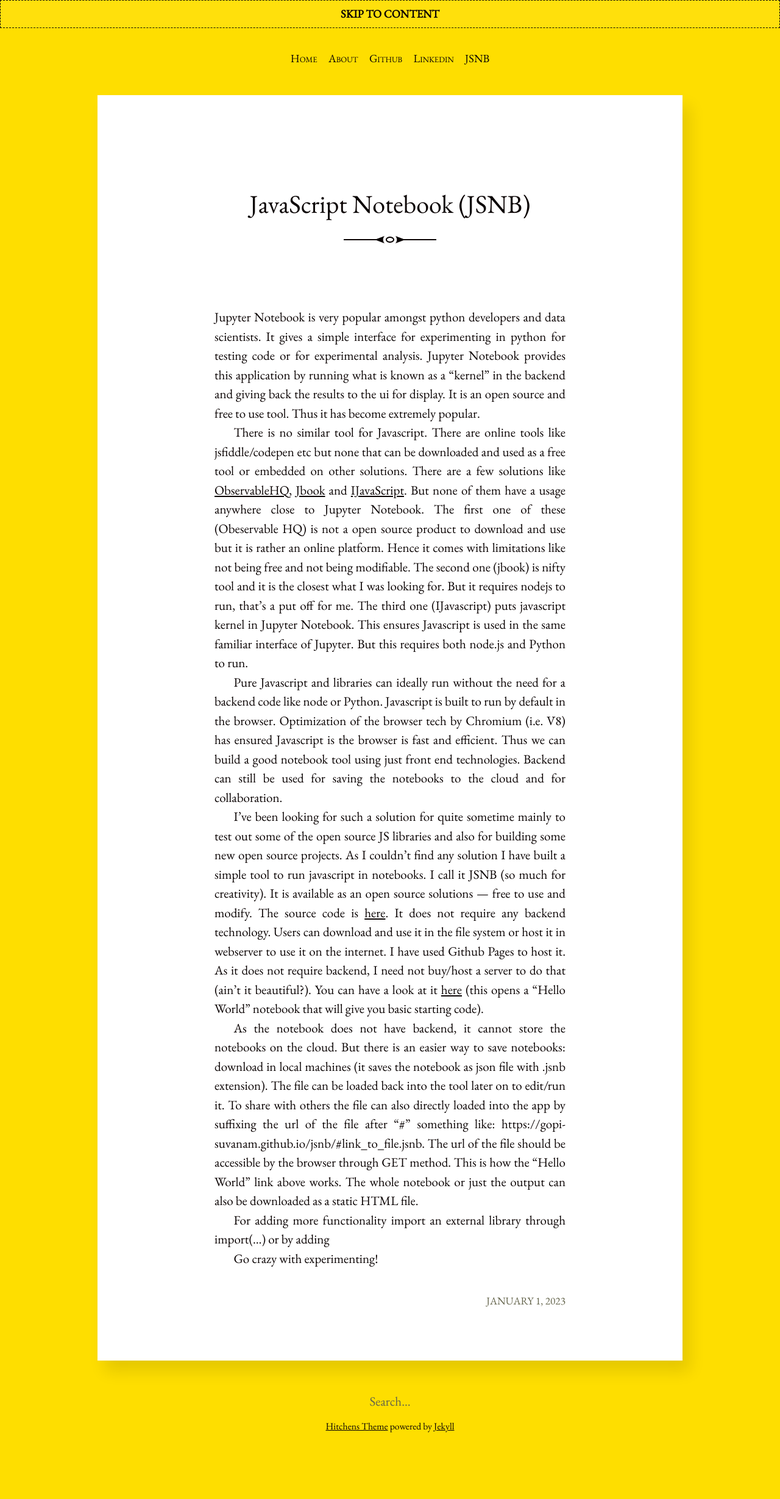
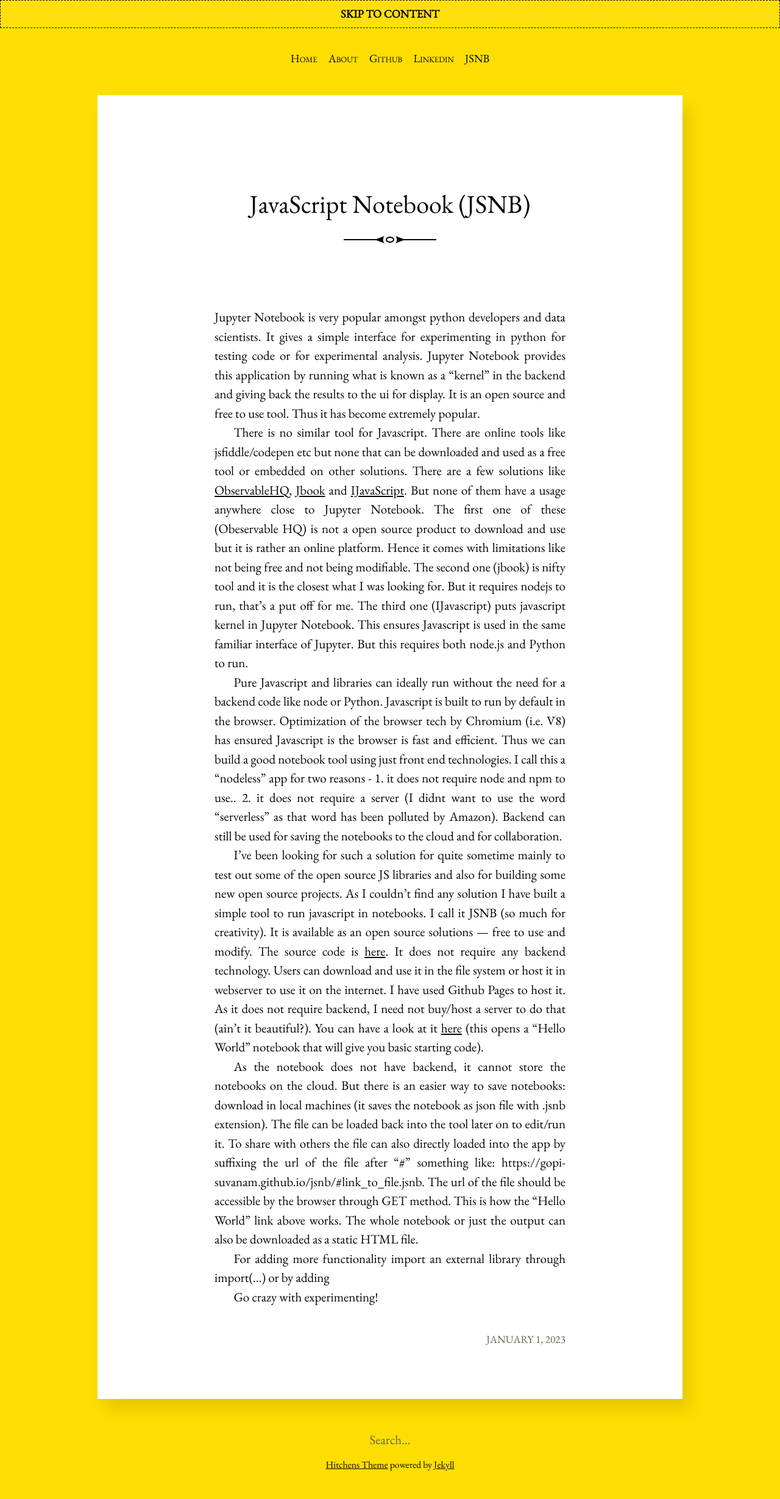
Before and after one commit to gopi-suvanam/gopi-suvanam.github.io, a Jekyll site: the page built from _posts/2023-01-01-JavaSript-Notebook.md, in a window 1280 px wide. Shown: the whole page at 61% size. Built offline with Jekyll 4.4.1, drawn with Linux system fonts in a browser that asks for light colours; before the commit the page ends 2395 px from its top, so only the background shows below that.

Commit message:
Update 2023-01-01-JavaSript-Notebook.md

```diff
--- a/_posts/2023-01-01-JavaSript-Notebook.md
+++ b/_posts/2023-01-01-JavaSript-Notebook.md
@@ -7,7 +7,7 @@
 
 There is no similar tool for Javascript. There are online tools like jsfiddle/codepen etc but none that can be downloaded and used as a free tool or embedded on other solutions. There are a few solutions like [ObservableHQ](https://observablehq.com/), [Jbook](https://jbook.qiushiyan.dev/) and [IJavaScript](https://github.com/n-riesco/ijavascript). But none of them have a usage anywhere close to Jupyter Notebook. The first one of these (Obeservable HQ) is not a open source product to download and use but it is rather an online platform. Hence it comes with limitations like not being free and not being modifiable. The second one (jbook) is nifty tool and it is the closest what I was looking for. But it requires nodejs to run, that’s a put off for me. The third one (IJavascript) puts javascript kernel in Jupyter Notebook. This ensures Javascript is used in the same familiar interface of Jupyter. But this requires both node.js and Python to run.
 
-Pure Javascript and libraries can ideally run without the need for a backend code like node or Python. Javascript is built to run by default in the browser. Optimization of the browser tech by Chromium (i.e. V8) has ensured Javascript is the browser is fast and efficient. Thus we can build a good notebook tool using just front end technologies. Backend can still be used for saving the notebooks to the cloud and for collaboration.
+Pure Javascript and libraries can ideally run without the need for a backend code like node or Python. Javascript is built to run by default in the browser. Optimization of the browser tech by Chromium (i.e. V8) has ensured Javascript is the browser is fast and efficient. Thus we can build a good notebook tool using just front end technologies.  I call this a "nodeless" app for two reasons - 1. it does not require node and npm to use.. 2. it does not require a server (I didnt want to use the word "serverless" as that word has been polluted by Amazon). Backend can still be used for saving the notebooks to the cloud and for collaboration.
 
 I’ve been looking for such a solution for quite sometime mainly to test out some of the open source JS libraries and also for building some new open source projects. As I couldn’t find any solution I have built a simple tool to run javascript in notebooks. I call it JSNB (so much for creativity). It is available as an open source solutions — free to use and modify. The source code is [here](https://github.com/gopi-suvanam/jsnb). It does not require any backend technology. Users can download and use it in the file system or host it in webserver to use it on the internet. I have used Github Pages to host it. As it does not require backend, I need not buy/host a server to do that (ain’t it beautiful?). You can have a look at it [here](https://gopi-suvanam.github.io/jsnb/#/jsnb/examples/Hello%20world.jsnb) (this opens a “Hello World” notebook that will give you basic starting code).
 
```
